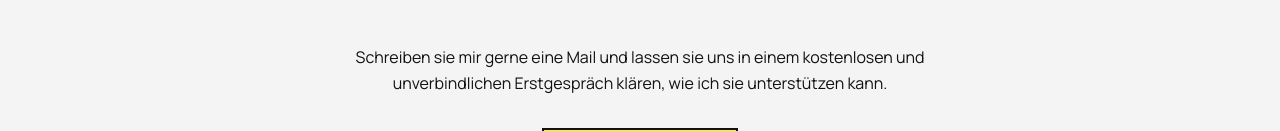
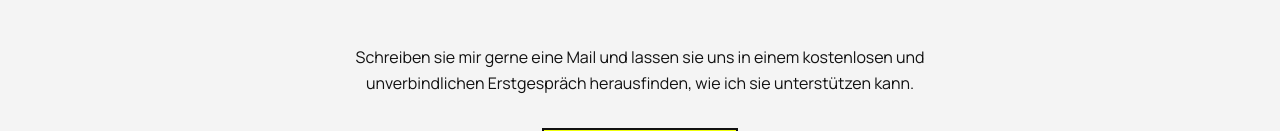
Before and after one commit to lauritz-t/lauritz-t.github.io, a plain HTML site: page index.html in a window 1280 px wide. Shown: the part 4404-4535 px from the top of the page. Drawn offline with nearby package versions, Linux system fonts and the light colour scheme.

Commit message:
text adjustment

```diff
--- a/index.html
+++ b/index.html
@@ -199,7 +199,7 @@
         <section id="contact-cta" style="border-bottom: none;">
             <div class="container" style="text-align: center;">
                 <h2>Projekt im Sinn?</h2>
-                <p style="margin: 1rem auto 2rem auto;">Schreiben sie mir gerne eine Mail und lassen sie uns in einem kostenlosen und unverbindlichen Erstgespräch klären, wie ich sie unterstützen kann.</p>
+                <p style="margin: 1rem auto 2rem auto;">Schreiben sie mir gerne eine Mail und lassen sie uns in einem kostenlosen und unverbindlichen Erstgespräch herausfinden, wie ich sie unterstützen kann.</p>
                 <a href="mailto:info@thomkins-analytics.de?subject=Projektanfrage%20(Data%20%26%20Analytics%20Engineering)"
                 class="brutalist-button">
                  E-Mail schreiben
```
